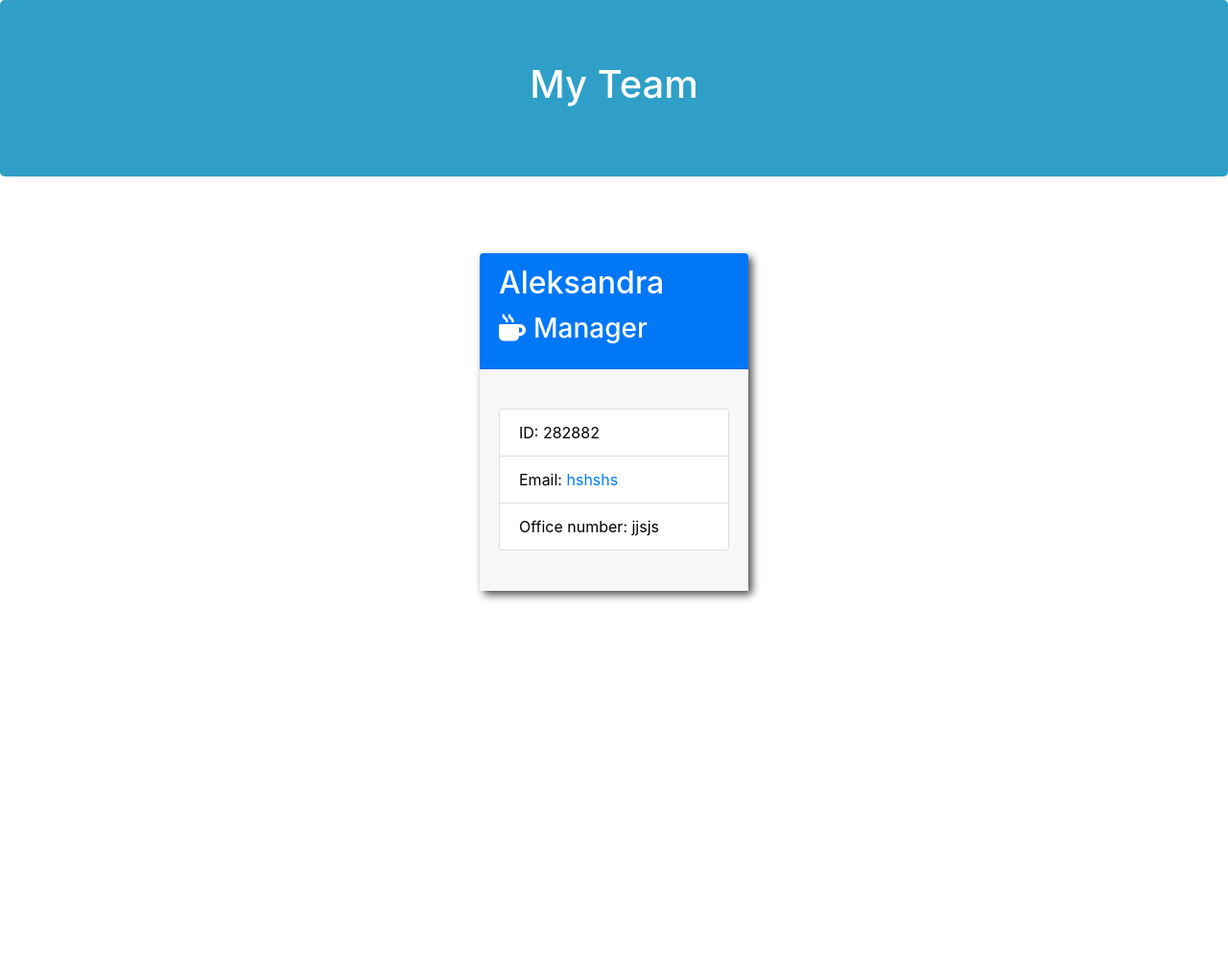
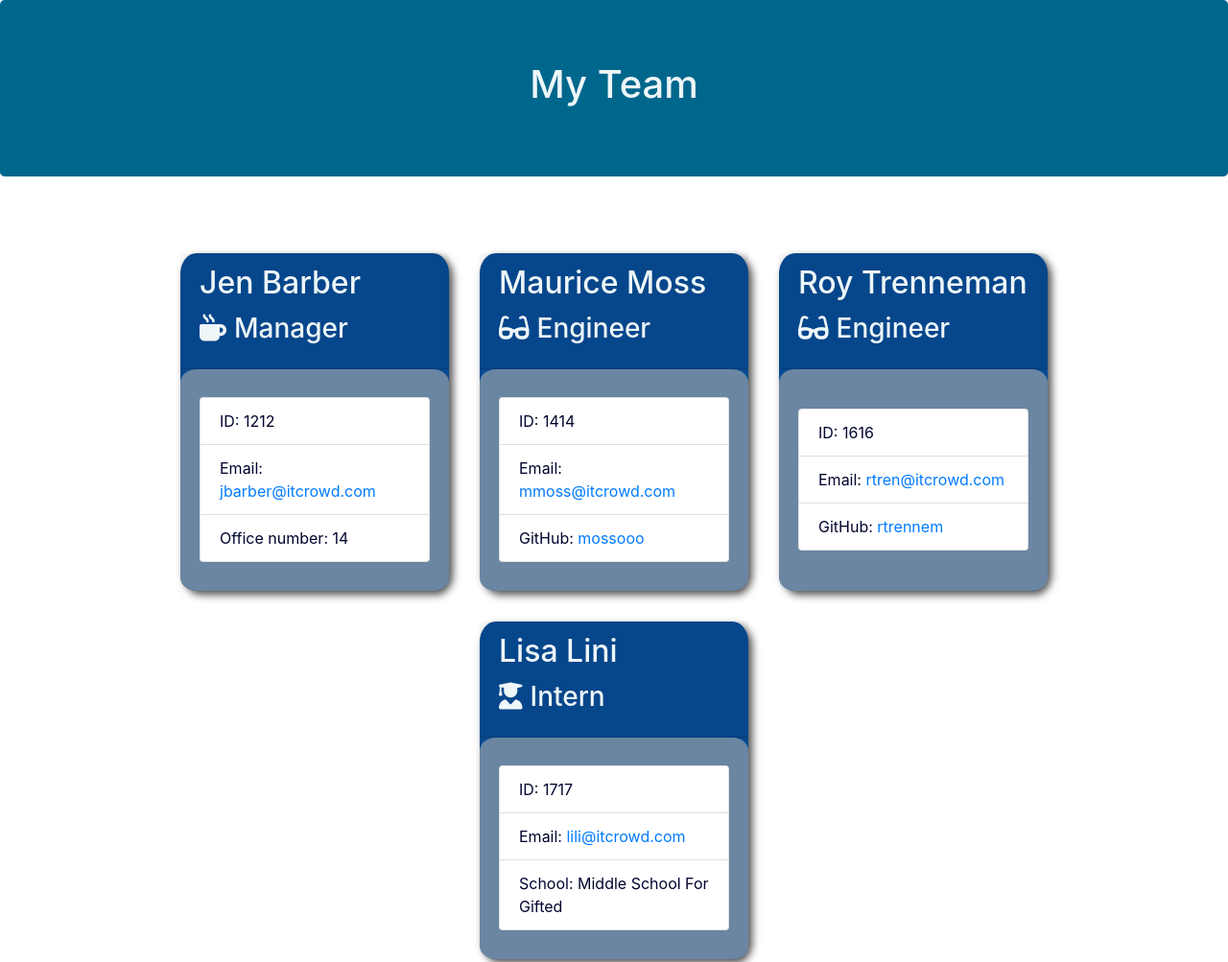
Before and after one commit to amiekisiak/perfect-prof-team-gen, a website: page output/team.html in a window 1280 px wide. Shown: the top 1003 px of the page at 96% size. Before the commit the page ends 800 px from the top, so only its background shows below. Drawn offline with nearby package versions, Linux system fonts and the light colour scheme.

Commit message:
updated readme file

```diff
--- a/output/style.css
+++ b/output/style.css
@@ -1,6 +1,6 @@
 .team-heading {
-    background-color: #2f9fc8;
-    color: #ffffff;
+    background-color: #00678c;
+    color: rgb(238, 246, 248)
   }
 
   .team-area {
@@ -14,9 +14,10 @@
     max-width: 280px;
     width: 90%;
     min-height: 22rem;
-    background-color: #007bff;
-    color: white;
+    background-color: #074990;
+    color: rgb(238, 246, 248);
     display: flex;
+    border-radius: 6%;
     flex-direction: column;
     justify-content: space-between;
     box-shadow: 4px 4px 8px rgba(0, 0, 0, 0.7);
@@ -26,11 +27,12 @@
   .card-body {
     display: flex;
     flex-direction: column;
+    border-radius: 6%;
     justify-content: center;
-    background-color: #f6f7f8;
+    background-color: #6a86a3;
   }
 
   .list-group-item {
-    color: #000000;
+    color: #01042e;
     text-decoration: none;
   }
--- a/output/team.html
+++ b/output/team.html
@@ -27,17 +27,59 @@
 
         <div class="card employee-card">
         <div class="card-header">
-            <h2 class="card-title">Aleksandra</h2>
+            <h2 class="card-title">Jen Barber</h2>
             <h3 class="card-title"><i class="fas fa-mug-hot mr-2"></i>Manager</h3>
         </div>
         <div class="card-body">
             <ul class="list-group">
-                <li class="list-group-item">ID: 282882</li>
-                <li class="list-group-item">Email: <a href="mailto:hshshs">hshshs</a></li>
-                <li class="list-group-item">Office number: jjsjs</li>
+                <li class="list-group-item">ID: 1212</li>
+                <li class="list-group-item">Email: <a href="mailto:jbarber@itcrowd.com">jbarber@itcrowd.com</a></li>
+                <li class="list-group-item">Office number: 14</li>
             </ul>
         </div>
     </div>
+
+        <div class="card employee-card">
+    <div class="card-header">
+        <h2 class="card-title">Maurice Moss</h2>
+        <h3 class="card-title"><i class="fas fa-glasses mr-2"></i>Engineer</h3>
+    </div>
+    <div class="card-body">
+        <ul class="list-group">
+            <li class="list-group-item">ID: 1414</li>
+            <li class="list-group-item">Email: <a href="mailto:mmoss@itcrowd.com">mmoss@itcrowd.com</a></li>
+            <li class="list-group-item">GitHub: <a href="https://github.com/mossooo" target="_blank" rel="noopener noreferrer">mossooo</a></li>
+        </ul>
+    </div>
+</div>
+
+        <div class="card employee-card">
+    <div class="card-header">
+        <h2 class="card-title">Roy Trenneman</h2>
+        <h3 class="card-title"><i class="fas fa-glasses mr-2"></i>Engineer</h3>
+    </div>
+    <div class="card-body">
+        <ul class="list-group">
+            <li class="list-group-item">ID: 1616</li>
+            <li class="list-group-item">Email: <a href="mailto:rtren@itcrowd.com">rtren@itcrowd.com</a></li>
+            <li class="list-group-item">GitHub: <a href="https://github.com/rtrennem" target="_blank" rel="noopener noreferrer">rtrennem</a></li>
+        </ul>
+    </div>
+</div>
+
+        <div class="card employee-card">
+    <div class="card-header">
+        <h2 class="card-title">Lisa Lini</h2>
+        <h3 class="card-title"><i class="fas fa-user-graduate mr-2"></i>Intern</h3>
+    </div>
+    <div class="card-body">
+        <ul class="list-group">
+            <li class="list-group-item">ID: 1717</li>
+            <li class="list-group-item">Email: <a href="mailto:lili@itcrowd.com">lili@itcrowd.com</a></li>
+            <li class="list-group-item">School: Middle School For Gifted</li>
+        </ul>
+    </div>
+</div>
 
             </div>
         </div>
```
Also changed, not shown: README.md.
